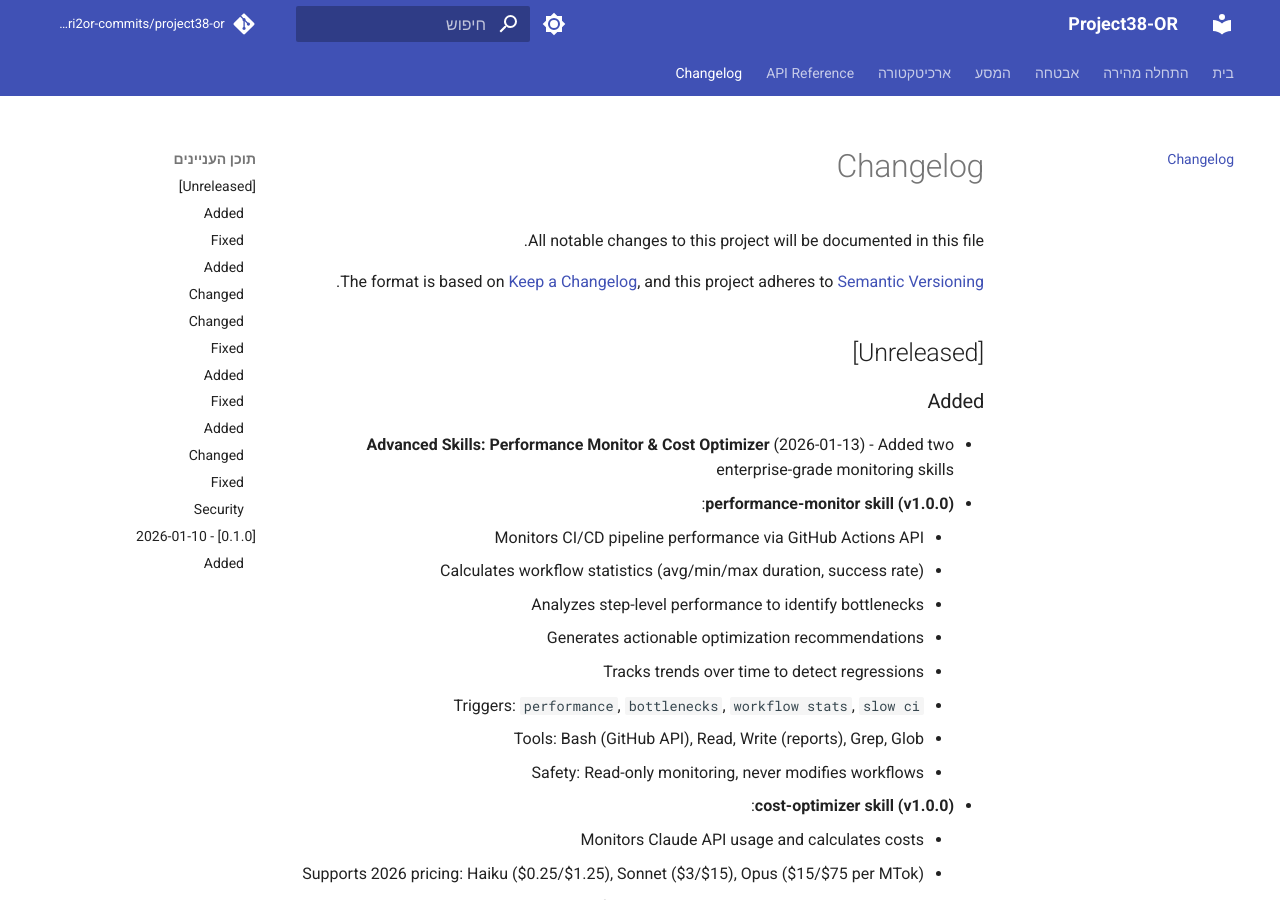
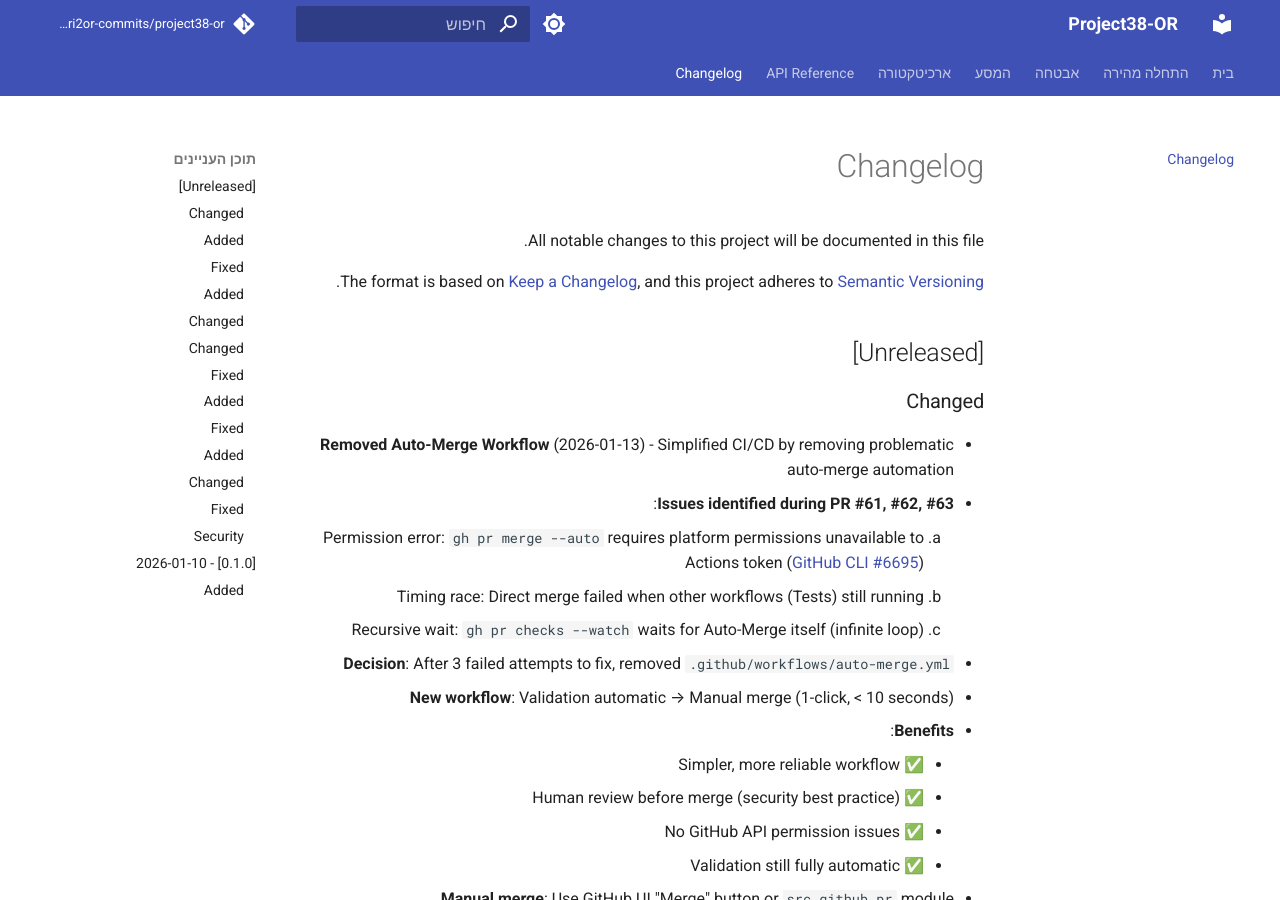
Before and after one commit to edri2or-commits/project38-or, an MkDocs documentation site: the page built from docs/changelog.md, in a window 1280 px wide and 900 px high. Built offline with MkDocs 1.6.1 and Material for MkDocs 9.7.7, drawn with Linux system fonts in a browser that asks for light colours; comment, search, counter and statistics services are not loaded; some of the changed text lies outside the part shown.

Commit message:
refactor(workflows): remove auto-merge workflow (#63)
Remove auto-merge.yml after identifying unfixable GitHub platform limitations.

- Permission issues with gh pr merge --auto
- Timing race conditions
- Recursive wait loops

New workflow: Automatic validation + manual merge (simpler, more reliable)

All validations still automatic: security, tests, lint, docs

```diff
--- a/docs/changelog.md
+++ b/docs/changelog.md
@@ -6,6 +6,22 @@ The format is based on [Keep a Changelog](https://keepachangelog.com/en/1.1.0/),
 and this project adheres to [Semantic Versioning](https://semver.org/spec/v2.0.0.html).
 
 ## [Unreleased]
+
+### Changed
+- **Removed Auto-Merge Workflow** (2026-01-13) - Simplified CI/CD by removing problematic auto-merge automation
+  - **Issues identified during PR #61, #62, #63**:
+    1. Permission error: `gh pr merge --auto` requires platform permissions unavailable to Actions token ([GitHub CLI #6695](https://github.com/cli/cli/issues/6695))
+    2. Timing race: Direct merge failed when other workflows (Tests) still running
+    3. Recursive wait: `gh pr checks --watch` waits for Auto-Merge itself (infinite loop)
+  - **Decision**: After 3 failed attempts to fix, removed `.github/workflows/auto-merge.yml`
+  - **New workflow**: Validation automatic → Manual merge (1-click, < 10 seconds)
+  - **Benefits**:
+    - ✅ Simpler, more reliable workflow
+    - ✅ Human review before merge (security best practice)
+    - ✅ No GitHub API permission issues
+    - ✅ Validation still fully automatic
+  - **Manual merge**: Use GitHub UI "Merge" button or `src.github_pr` module
+  - **Impact**: CI validates automatically, human approves merge (pragmatic solution)
 
 ### Added
 - **Advanced Skills: Performance Monitor & Cost Optimizer** (2026-01-13) - Added two enterprise-grade monitoring skills
```
Also changed, not shown: 1 other file.
